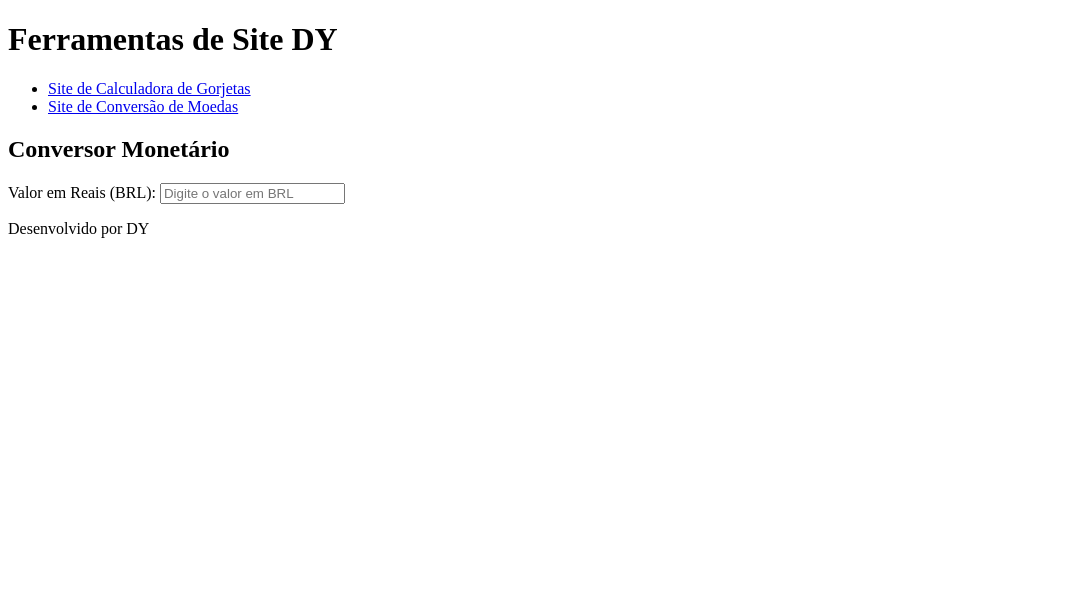
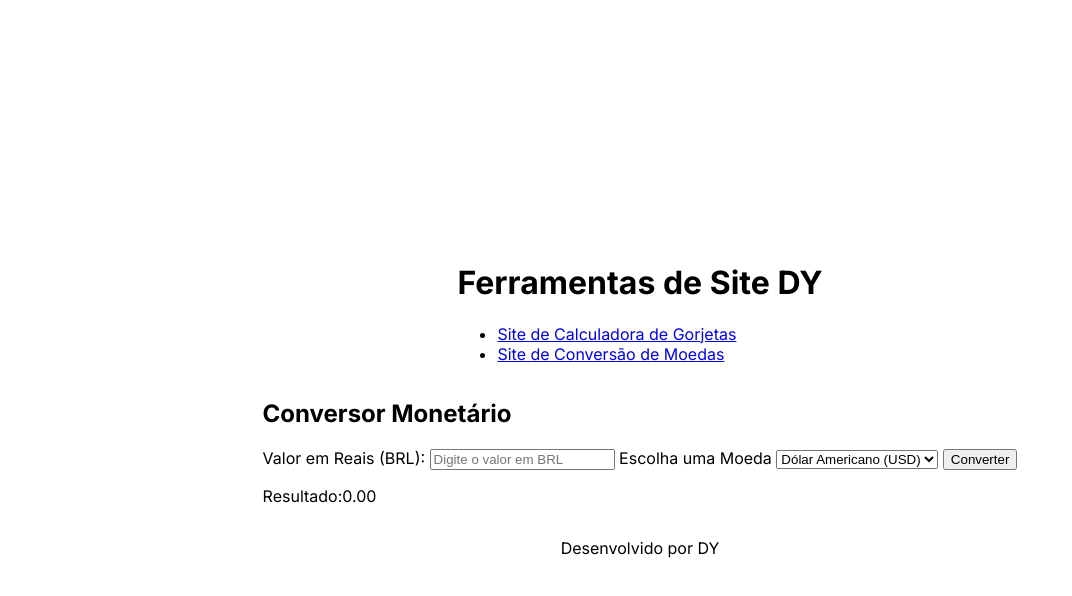
Before and after one commit to yudik-dev/Conversor-Monet-rio, a plain HTML site: page index.html in a window 1280 px wide. Shown: the whole page, without its empty margins (0-1072 px from the left). Drawn offline with Linux system fonts and the light colour scheme.

Commit message:
fiz várias alterações, mexi na letra, alinhei os itens, comecei o css e finalizei o html

```diff
--- a/index.html
+++ b/index.html
@@ -4,6 +4,7 @@
   <meta charset="UTF-8">
   <meta name="viewport" content="width=device-width, initial-scale=1.0">
   <title>Conversor Monetário</title>
+  <link rel="stylesheet" href="style.css">
 </head>
 <body>
   <header>
@@ -20,7 +21,15 @@
       <h1>Conversor Monetário</h1>
       <label for="amount">Valor em Reais (BRL):</label>
       <input id="amount" type="number" placeholder="Digite o valor em BRL">
-
+      <label for="opcao">Escolha uma Moeda</label>
+      <select id="opcao">
+        <option value="USD">Dólar Americano (USD)</option>
+        <option value="EUR">Euro (EUR)</option>
+        <option value="GBP">Libra Esterlina (GBP)</option>
+        <option value="JPY">Iene Japonês (JPY)</option>
+        </select>
+      <button id="convertButton">Converter</button>
+      <p id="result">Resultado:<span id="conversao_resultado">0.00</span></p>
      </section>
 
   </main>
--- a/style.css
+++ b/style.css
@@ -0,0 +1,14 @@
+@import url('https://fonts.googleapis.com/css2?family=Inter:wght@400;600;700&display=swap');
+body{
+  font-family: 'Inter', sans-serif;
+  display: flex;
+  flex-direction: column;
+  justify-content: center;
+  align-items: center;
+  min-height: 100vh;
+}
+
+header{
+    display: block;
+
+}
```
